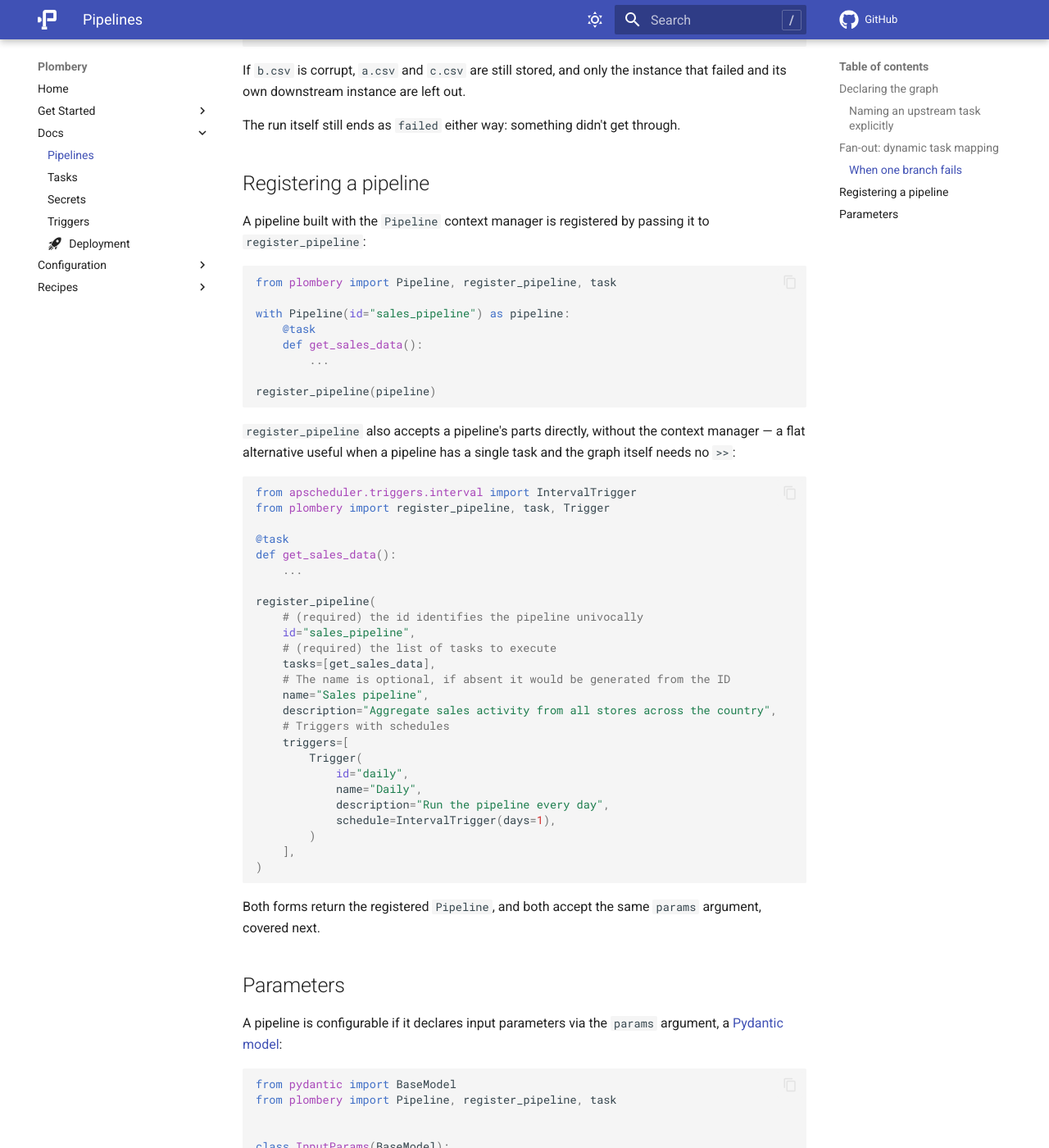
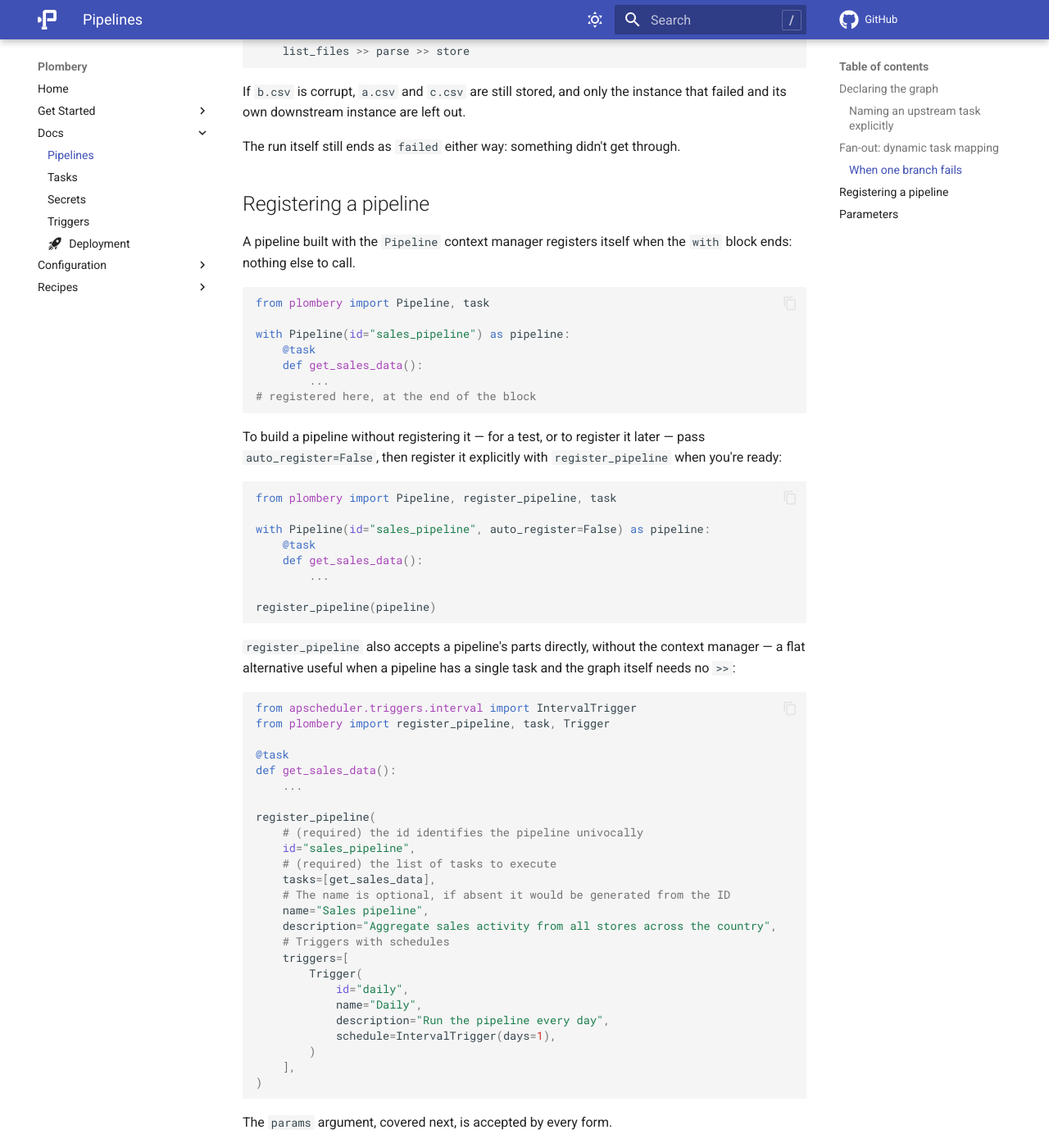
Before and after one commit to lucafaggianelli/plombery, an MkDocs documentation site: the page built from docs/pipelines.md, in a window 1280 px wide and 1400 px high, scrolled down 3095 px. Shown: the whole window at 82% size. Built offline with MkDocs 1.6.1 and Material for MkDocs 9.7.7, drawn with Linux system fonts in a browser that asks for light colours; comment, search, counter and statistics services are not loaded; some of the changed text lies outside the part shown.

Commit message:
Register a Pipeline when its context-manager block ends
A pipeline built with `with Pipeline() as p:` now registers itself when the
block exits, so importing the module that defines it is enough — no separate
`register_pipeline(p)` call. This is what `plombery run` relies on: it imports
the files in the `pipelines/` folder and each pipeline registers on its own.

`Pipeline.__exit__` calls `orchestrator.register_pipeline(self)` after the DAG
check passes (and not at all if the block is exiting because of an exception).
`orchestrator.register_pipeline` is now quietly idempotent for the same
object — registering the same pipeline twice, which happens when a block that
self-registers is also passed to `register_pipeline` explicitly, is a no-op
instead of a printed line; a different pipeline claiming an id already in use
is logged as a warning.

`Pipeline(auto_register=False)` opts out, for building a pipeline to inspect
in a test or to register later. The flat `register_pipeline(id=..., tasks=...)`
form is unchanged: it builds a pipeline without the context manager, so it
never double-registers.

The field is `auto_register`, not `register`, because a `register` field
shadows an attribute on pydantic's BaseModel.

Co-Authored-By: Claude Opus 5 <noreply@anthropic.com>
Claude-Session: https://claude.ai/code/session_01NMKpT2ithZsTva6dXxbKwn

````diff
--- a/docs/pipelines.md
+++ b/docs/pipelines.md
@@ -6,8 +6,9 @@ contains a cycle.
 ## Declaring the graph
 
 The recommended way to build a pipeline is the `Pipeline` context manager: every
-task defined inside it is added to the pipeline automatically, and dependencies
-are declared with the `>>` operator.
+task defined inside it is added to the pipeline automatically, dependencies are
+declared with the `>>` operator, and the pipeline registers itself with Plombery
+when the block ends — so importing the file that defines it is all it takes.
 
 ```py
 from plombery import Pipeline, task
@@ -155,13 +156,27 @@ The run itself still ends as `failed` either way: something didn't get through.
 
 ## Registering a pipeline
 
-A pipeline built with the `Pipeline` context manager is registered by passing
-it to `register_pipeline`:
+A pipeline built with the `Pipeline` context manager registers itself when the
+`with` block ends: nothing else to call.
+
+```py
+from plombery import Pipeline, task
+
+with Pipeline(id="sales_pipeline") as pipeline:
+    @task
+    def get_sales_data():
+        ...
+# registered here, at the end of the block
+```
+
+To build a pipeline without registering it — for a test, or to register it
+later — pass `auto_register=False`, then register it explicitly with
+`register_pipeline` when you're ready:
 
 ```py
 from plombery import Pipeline, register_pipeline, task
 
-with Pipeline(id="sales_pipeline") as pipeline:
+with Pipeline(id="sales_pipeline", auto_register=False) as pipeline:
     @task
     def get_sales_data():
         ...
@@ -201,8 +216,7 @@ register_pipeline(
 )
 ```
 
-Both forms return the registered `Pipeline`, and both accept the same
-`params` argument, covered next.
+The `params` argument, covered next, is accepted by every form.
 
 ## Parameters
 
````
Also changed, not shown: other parts of docs/pipelines.md (+1 -3 lines), CHANGELOG.md (+3 -0 lines), CLAUDE.md (+5 -6 lines), ROADMAP.md (+2 -0 lines), docs/create-a-pipeline.md (+6 -12 lines), 4 other files.
